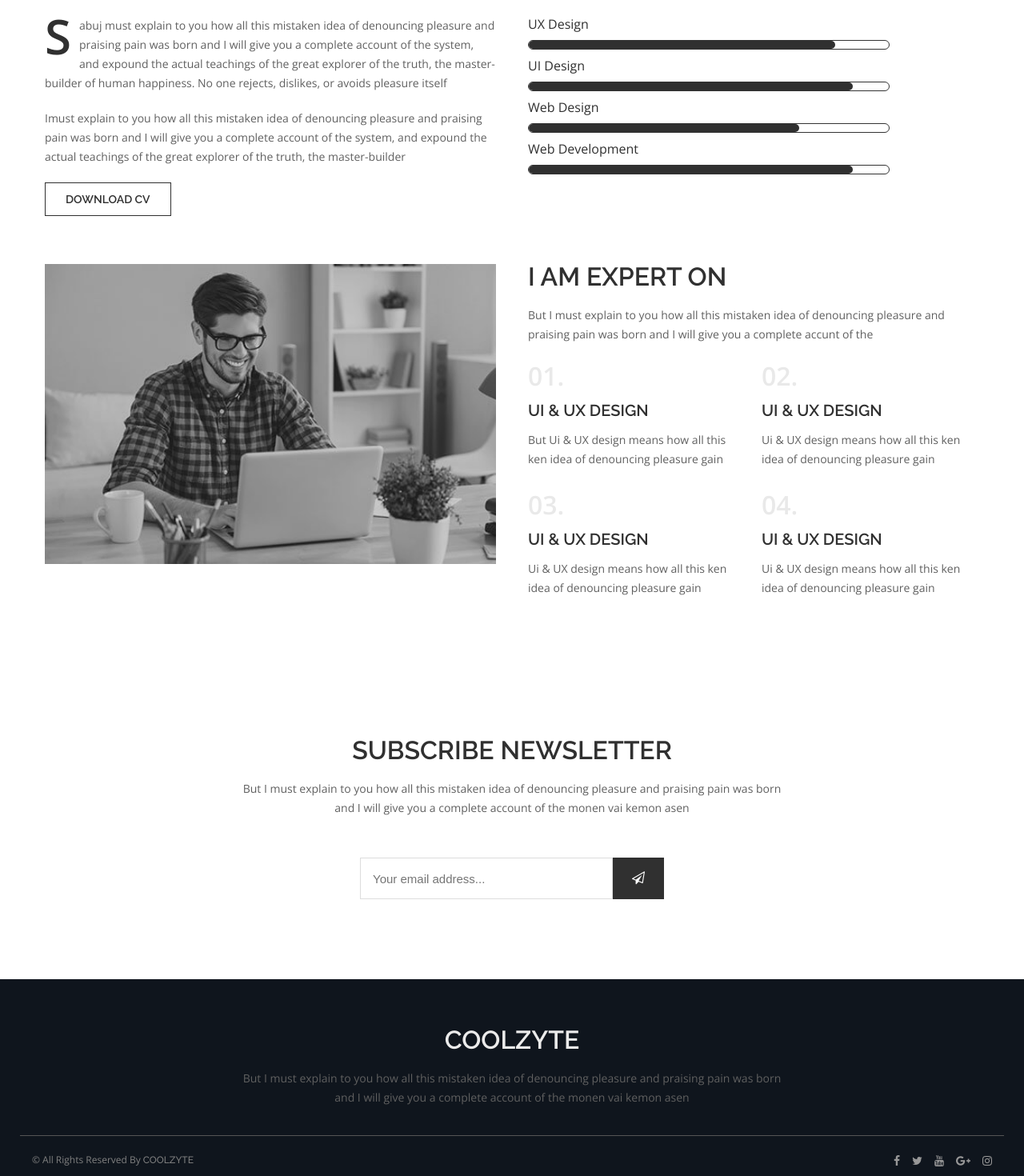
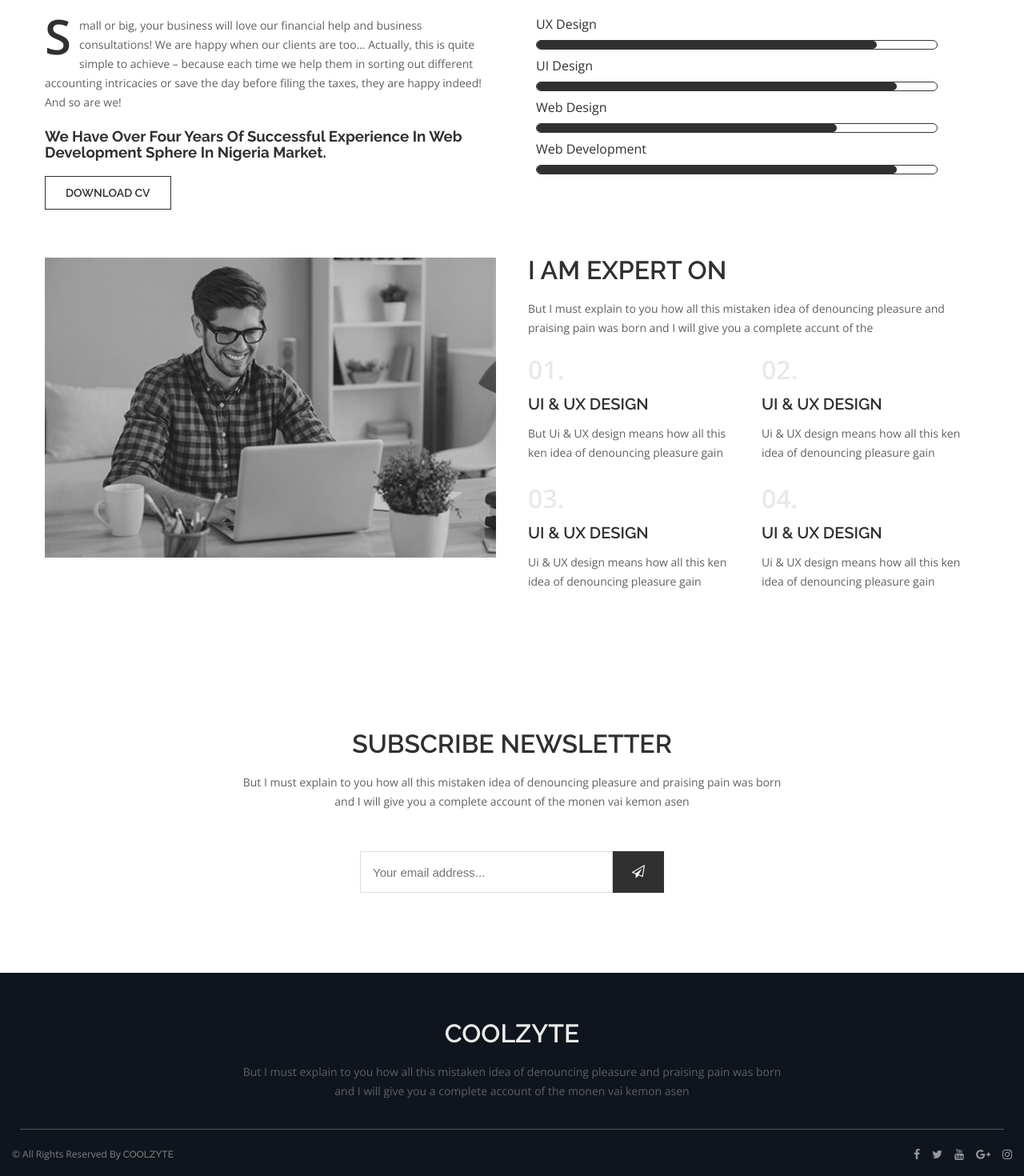
Before and after one commit to coolzyte/my-portfolio-v2, a React (Create React App) app: page /aboutus in a window 1280 px wide. Shown: the part 680-2150 px from the top of the page at 80% size. Built offline with nearby package versions, Linux system fonts and the light colour scheme.

Commit message:
working on responsiveness

```diff
--- a/src/components/Expert/Expert.css
+++ b/src/components/Expert/Expert.css
@@ -1,3 +1,7 @@
+.expert {
+  grid-column: center-start / center-end;
+}
+
 .expert .content {
   display: grid;
 }
--- a/src/components/Footer/Footer.module.css
+++ b/src/components/Footer/Footer.module.css
@@ -45,18 +45,16 @@
 
 .Footer .Bottom {
   display: flex;
-  flex-wrap: wrap;
-  justify-content: center;
-  max-width: 1200px;
-  margin-right: auto;
-  margin-left: auto;
-  padding-right: 1.5rem;
-  padding-left: 1.5rem;
+  flex-flow: column;
+  align-items: center;
 }
 
 @media (min-width: 500px) {
   .Footer .Bottom {
+    flex-flow: row;
     justify-content: space-between;
+    padding-right: 1.5rem;
+    padding-left: 1.5rem;
   }
 }
 
--- a/src/components/Hero/Hero.js
+++ b/src/components/Hero/Hero.js
@@ -7,19 +7,13 @@ const Hero = () => (
   <div className={classes.Hero}>
     <div className={classes.TextContent}>
       <div>
-        <h5>HAY! THERE</h5>
-        <h1>I AM COOLZYTE</h1>
-        <h2 className="cd-headline clip is-full-width">
-          a professional
-          <span className="cd-words-wrapper">
-            <b className="is-visible"> developer</b>
-            <b>Freelancer</b>
-            <b>trainer</b>
-            <b>employer</b>
-          </span>
-        </h2>
+        <h5>Coolzyte</h5>
+        <h1>
+          Digital Marketing
+          <br /> Web Design
+        </h1>
       </div>
-      <Button name="Hire Me" />
+      <Button name="Make An Appointment" />
     </div>
     <ul className={classes.SocialMenu}>
       <Social />
--- a/src/components/Newsletter/Newsletter.css
+++ b/src/components/Newsletter/Newsletter.css
@@ -1,4 +1,5 @@
 .Newsletter {
+  grid-column: center-start / center-end;
   padding: 10rem 0;
 }
 
--- a/src/components/Pages/AboutPage.js
+++ b/src/components/Pages/AboutPage.js
@@ -4,17 +4,14 @@ import Banner from "../Banner/Banner";
 import Skill from "../Skill/Skill";
 import Expert from "../Expert/Expert";
 import NewsLetter from "../Newsletter/Newsletter";
-import classes from "../Pages/AboutPage.module.css";
 
 const about = () => {
   return (
     <Layout>
       <Banner name="About Me" />
-      <section className={classes.AboutPage}>
-        <Skill />
-        <Expert />
-        <NewsLetter />
-      </section>
+      <Skill />
+      <Expert />
+      <NewsLetter />
     </Layout>
   );
 };
--- a/src/components/Pages/AboutPage.module.css
+++ /dev/null
@@ -1,3 +0,0 @@
-.AboutPage {
-  grid-column: center-start / center-end;
-}
--- a/src/components/ProgressBar/ProgressBar.module.css
+++ b/src/components/ProgressBar/ProgressBar.module.css
@@ -1,14 +1,13 @@
 .ProgressBar {
   position: relative;
   height: 10px;
-  width: 350px;
   border-radius: 50px;
   border: 1px solid #333;
   margin: 1rem 0;
 }
 
-@media (min-width: 500px) {
+@media (min-width: 1200px) {
   .ProgressBar {
-    width: 450px;
+    width: 500px;
   }
 }
--- a/src/components/Skill/Skill.js
+++ b/src/components/Skill/Skill.js
@@ -21,7 +21,7 @@ class Skill extends Component {
       <section className={classes.Skill}>
         <div className="section-title">
           <PageTitle
-            heading="Some Word's About Me"
+            heading="Who We Are"
             desc="Nemo enim ipsam voluptatem quia voluptas sit aspernatur aut odit aut
         fugit, sed quia consequuntur magni dolores eos qui ratione voluptatem
         sequi nesciunt. Neque porro quisquam est"
@@ -31,18 +31,17 @@ class Skill extends Component {
           <div>
             <p className="m-bottom-2">
               <span className={classes.Big}>S</span>
-              abuj must explain to you how all this mistaken idea of denouncing
-              pleasure and praising pain was born and I will give you a complete
-              account of the system, and expound the actual teachings of the
-              great explorer of the truth, the master-builder of human
-              happiness. No one rejects, dislikes, or avoids pleasure itself
+              mall or big, your business will love our financial help and
+              business consultations! We are happy when our clients are too…
+              Actually, this is quite simple to achieve – because each time we
+              help them in sorting out different accounting intricacies or save
+              the day before filing the taxes, they are happy indeed! And so are
+              we!
             </p>
-            <p className="m-bottom-2">
-              Imust explain to you how all this mistaken idea of denouncing
-              pleasure and praising pain was born and I will give you a complete
-              account of the system, and expound the actual teachings of the
-              great explorer of the truth, the master-builder
-            </p>
+            <h3>
+              We have over four years of successful experience in Web
+              development sphere in Nigeria market.
+            </h3>
             <Button name="Download CV" />
           </div>
           <div className={classes.ProgressBar}>
--- a/src/components/Skill/Skill.module.css
+++ b/src/components/Skill/Skill.module.css
@@ -1,4 +1,5 @@
 .Skill {
+  grid-column: center-start / center-end;
   padding-top: 15rem;
 }
 
@@ -6,6 +7,12 @@
   display: grid;
   grid-template-columns: repeat(auto-fit, minmax(30rem, 1fr));
   grid-gap: 4rem;
+}
+
+@media (min-width: 1200px) {
+  .Skill .Content {
+    grid-gap: 6rem;
+  }
 }
 
 .Skill .Big {
@@ -17,3 +24,8 @@
   line-height: 5rem;
   padding-right: 1rem;
 }
+
+.Content h3 {
+  text-transform: capitalize;
+  margin-bottom: 2rem;
+}
--- a/src/index.css
+++ b/src/index.css
@@ -119,6 +119,10 @@ ul {
   padding-left: 1.5rem;
 }
 
+.SectionCenter {
+  grid-column: center-start / center-end;
+}
+
 .section-title {
   text-align: center;
   margin-bottom: 5rem;
```
